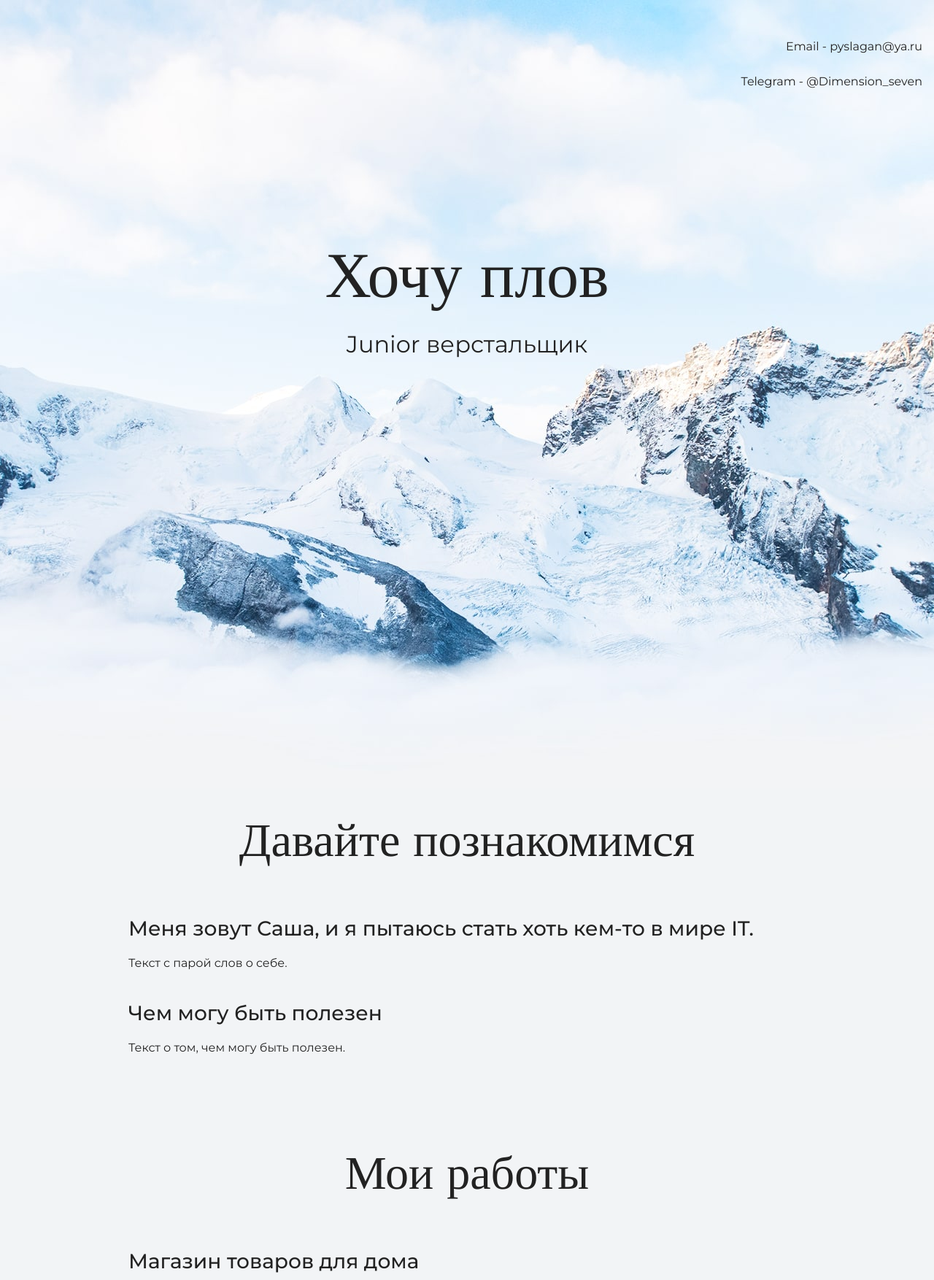
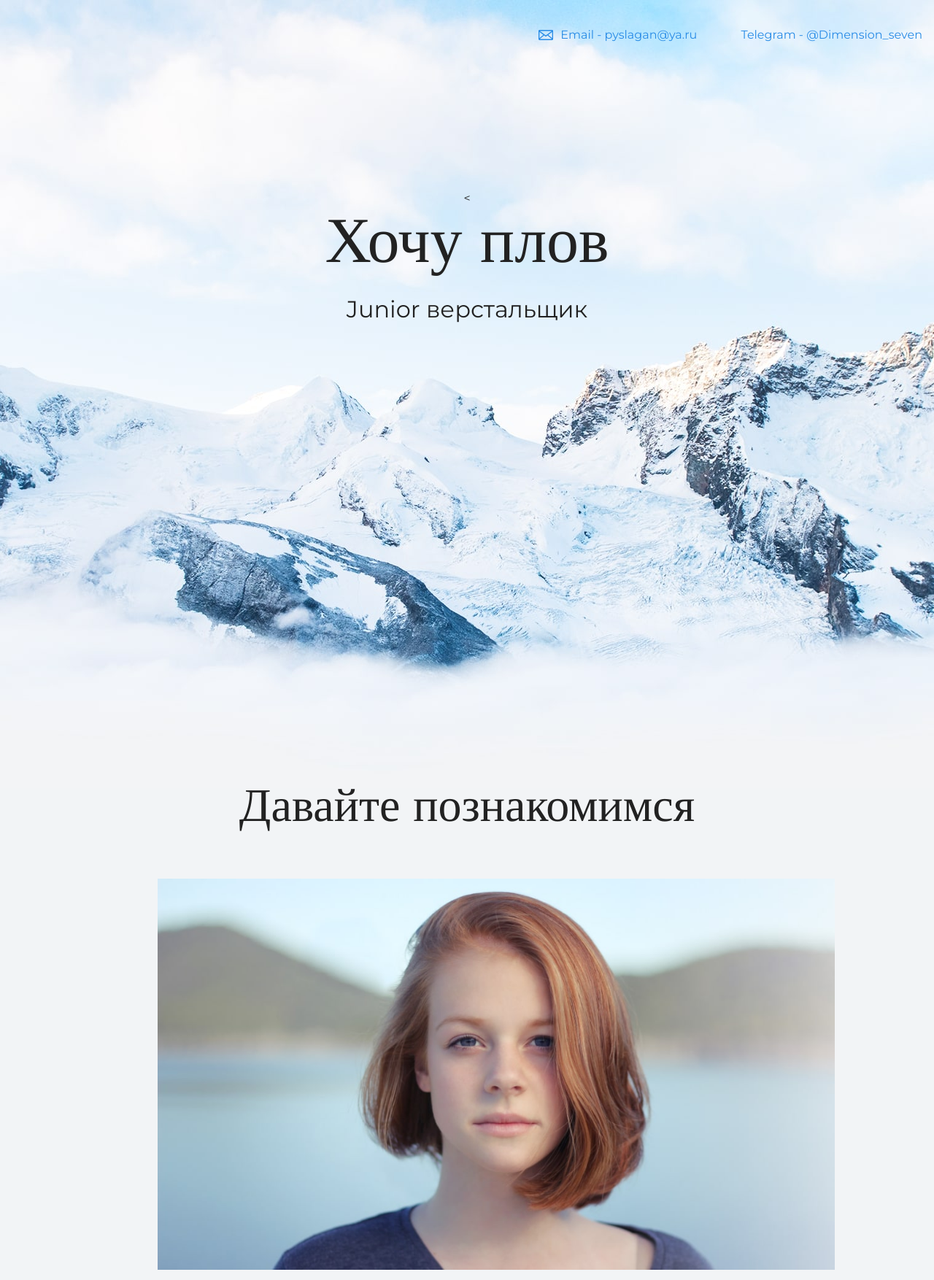
Before and after one commit to galmand/training_project, a plain HTML site: page index.html in a window 1280 px wide. Shown: the top 1754 px of the page at 73% size. Drawn offline with nearby package versions, Linux system fonts and the light colour scheme.

Commit message:
вставляет изображения, добавляет ссылки

```diff
--- a/index.html
+++ b/index.html
@@ -10,13 +10,15 @@
   <body>
     <header class="page-header">
       <div class="container">
-        <p>Email - pyslagan@ya.ru</p>
-        <p>Telegram - @Dimension_seven</p>
+        <a class="header-email"
+        href="mailto:pyslagan@ya.ru">Email - pyslagan@ya.ru</a>
+        <a>Telegram - @Dimension_seven</a>
       </div>
     </header>
 
     <section class="hero-image">
       <div class="container">
+      <
       <h1 class="heading">Хочу плов</h1>
       <p>Junior верстальщик</p>
       </div>
@@ -25,6 +27,9 @@
     <section class="intro">
       <div class="container">
       <h2 class="subheading">Давайте познакомимся</h2>
+      <figure>
+        <img src="files/user.jpg" width="928" height="536" alt="Фотография пользователя">
+      </figure>
       <h3>Меня зовут Саша, и я пытаюсь стать хоть кем-то в мире IT.</h3>
       <p>Текст с парой слов о себе.</p>
       <h3>Чем могу быть полезен</h3>
@@ -46,7 +51,9 @@
 
     <footer class="page-footer">
       <div class="container">
-      Контакты в подвале
+        <a class="header-email"
+        href="mailto:pyslagan@ya.ru">Email - pyslagan@ya.ru</a>
+        <a>Telegram - @Dimension_seven</a>
       </div>
     </footer>
   </body>
```
